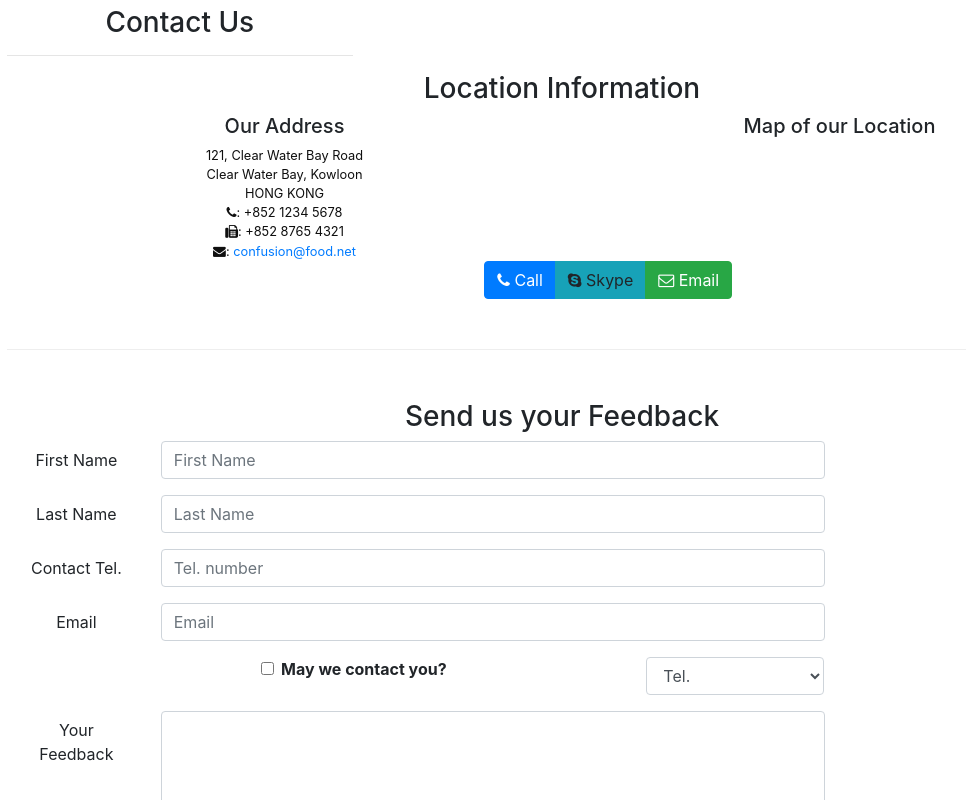
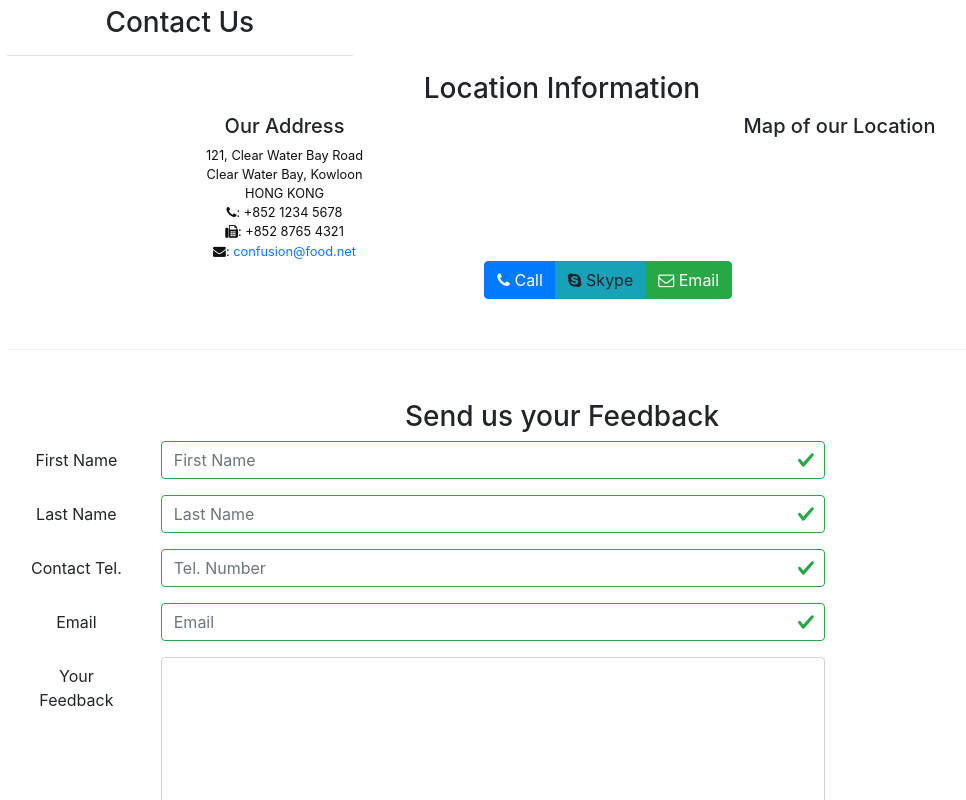
Before and after one commit to jessequiroga/confusion-react, a React (Create React App) app: page /contactus in a window 1280 px wide. Shown: the part 450-1250 px from the top of the page, without its empty margins (78-1044 px from the left). Built offline with nearby package versions, Linux system fonts and the light colour scheme.

Commit message:
Controlled Form Validation

```diff
--- a/src/components/ContactComponent.js
+++ b/src/components/ContactComponent.js
@@ -1,5 +1,5 @@
 import React, {Component} from 'react';
-import {Breadcrumb, BreadcrumbItem, Button, Col, Form, FormGroup, Input, Label} from 'reactstrap';
+import {Breadcrumb, BreadcrumbItem, Button, Col, Form, FormFeedback, FormGroup, Input, Label} from 'reactstrap';
 import {Link} from "react-router-dom";
 
 class Contact extends Component {
@@ -14,13 +14,55 @@
             email: '',
             agree: false,
             contactType: 'Tel.',
-            message: ''
+            message: '',
+            touched: {
+                firstname: false,
+                lastname: false,
+                telnum: false,
+                email: false
+            }
         };
 
         this.handleInputChange = this.handleInputChange.bind(this);
         this.handleSubmit = this.handleSubmit.bind(this);
 
     }
+
+    validate(firstname, lastname, telnum, email) {
+
+        const errors = {
+            firstname: '',
+            lastname: '',
+            telnum: '',
+            email: ''
+        };
+
+        if (this.state.touched.firstname && firstname.length < 3)
+            errors.firstname = 'First Name should be >= 3 characters';
+        else if (this.state.touched.firstname && firstname.length > 10)
+            errors.firstname = 'First Name should be <= 10 characters';
+
+        if (this.state.touched.lastname && lastname.length < 3)
+            errors.lastname = 'Last Name should be >= 3 characters';
+        else if (this.state.touched.lastname && lastname.length > 10)
+            errors.lastname = 'Last Name should be <= 10 characters';
+
+        const reg = /^\d+$/;
+        if (this.state.touched.telnum && !reg.test(telnum))
+            errors.telnum = 'Tel. Number should contain only numbers';
+
+        if (this.state.touched.email && email.split('').filter(x => x === '@').length !== 1)
+            errors.email = 'Email should contain a @';
+
+        return errors;
+    }
+
+
+    handleBlur = (field) => (evt) => {
+        this.setState({
+            touched: { ...this.state.touched, [field]: true },
+        });
+    };
 
     handleInputChange(event) {
         const target = event.target;
@@ -39,6 +81,8 @@
     }
 
     render() {
+
+        const errors = this.validate(this.state.firstname, this.state.lastname, this.state.telnum, this.state.email);
         return (
             <div className="container">
                 <div className="row row-content">
@@ -91,7 +135,11 @@
                                     <Input type="text" id="firstname" name="firstname"
                                            placeholder="First Name"
                                            value={this.state.firstname}
-                                           onChange={this.handleInputChange}/>
+                                           valid={errors.firstname === ''}
+                                           invalid={errors.firstname !== ''}
+                                           onBlur={this.handleBlur('firstname')}
+                                           onChange={this.handleInputChange} />
+                                    <FormFeedback>{errors.firstname}</FormFeedback>
                                 </Col>
                             </FormGroup>
                             <FormGroup row>
@@ -100,16 +148,24 @@
                                     <Input type="text" id="lastname" name="lastname"
                                            placeholder="Last Name"
                                            value={this.state.lastname}
-                                           onChange={this.handleInputChange}/>
+                                           valid={errors.lastname === ''}
+                                           invalid={errors.lastname !== ''}
+                                           onBlur={this.handleBlur('lastname')}
+                                           onChange={this.handleInputChange} />
+                                    <FormFeedback>{errors.lastname}</FormFeedback>
                                 </Col>
                             </FormGroup>
                             <FormGroup row>
                                 <Label htmlFor="telnum" md={2}>Contact Tel.</Label>
                                 <Col md={10}>
                                     <Input type="tel" id="telnum" name="telnum"
-                                           placeholder="Tel. number"
+                                           placeholder="Tel. Number"
                                            value={this.state.telnum}
-                                           onChange={this.handleInputChange}/>
+                                           valid={errors.telnum === ''}
+                                           invalid={errors.telnum !== ''}
+                                           onBlur={this.handleBlur('telnum')}
+                                           onChange={this.handleInputChange} />
+                                    <FormFeedback>{errors.telnum}</FormFeedback>
                                 </Col>
                             </FormGroup>
                             <FormGroup row>
@@ -118,28 +174,11 @@
                                     <Input type="email" id="email" name="email"
                                            placeholder="Email"
                                            value={this.state.email}
-                                           onChange={this.handleInputChange}/>
-                                </Col>
-                            </FormGroup>
-                            <FormGroup row>
-                                <Col md={{size: 6, offset: 2}}>
-                                    <FormGroup check>
-                                        <Label check>
-                                            <Input type="checkbox"
-                                                   name="agree"
-                                                   checked={this.state.agree}
-                                                   onChange={this.handleInputChange}/> {' '}
-                                            <strong>May we contact you?</strong>
-                                        </Label>
-                                    </FormGroup>
-                                </Col>
-                                <Col md={{size: 3, offset: 1}}>
-                                    <Input type="select" name="contactType"
-                                           value={this.state.contactType}
-                                           onChange={this.handleInputChange}>
-                                        <option>Tel.</option>
-                                        <option>Email</option>
-                                    </Input>
+                                           valid={errors.email === ''}
+                                           invalid={errors.email !== ''}
+                                           onBlur={this.handleBlur('email')}
+                                           onChange={this.handleInputChange} />
+                                    <FormFeedback>{errors.email}</FormFeedback>
                                 </Col>
                             </FormGroup>
                             <FormGroup row>
```
Also changed, not shown: src/components/AboutComponent.js (+1 -11 lines).
